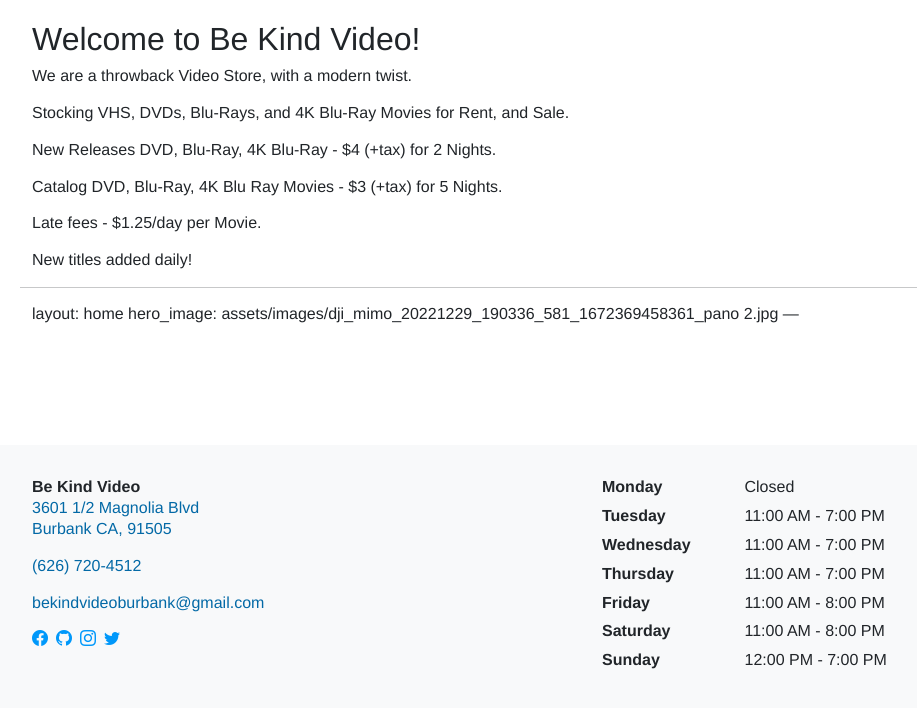
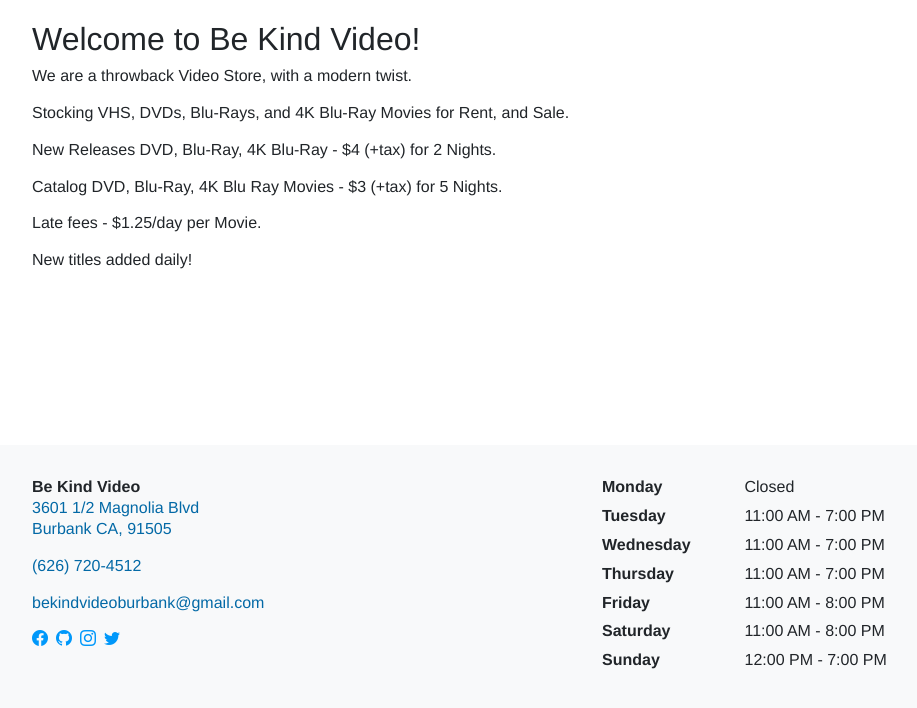
Before and after one commit to arenoir/be-kind-video, a Jekyll site: the page built from index.markdown, in a window 1280 px wide, cut to the strip 157-865 px from the top of the page. Shown: the whole strip, without its empty margins (50-967 px from the left). Built offline with Jekyll 4.4.1, drawn with Linux system fonts in a browser that asks for light colours.

```diff
--- a/index.markdown
+++ b/index.markdown
@@ -17,9 +17,3 @@
 Late fees - $1.25/day per Movie.
 
 New titles added daily!
-
-
----
-layout: home
-hero_image: assets/images/dji_mimo_20221229_190336_581_1672369458361_pano 2.jpg
----
```
Also changed, not shown: other parts of index.markdown (+1 -1 lines).
